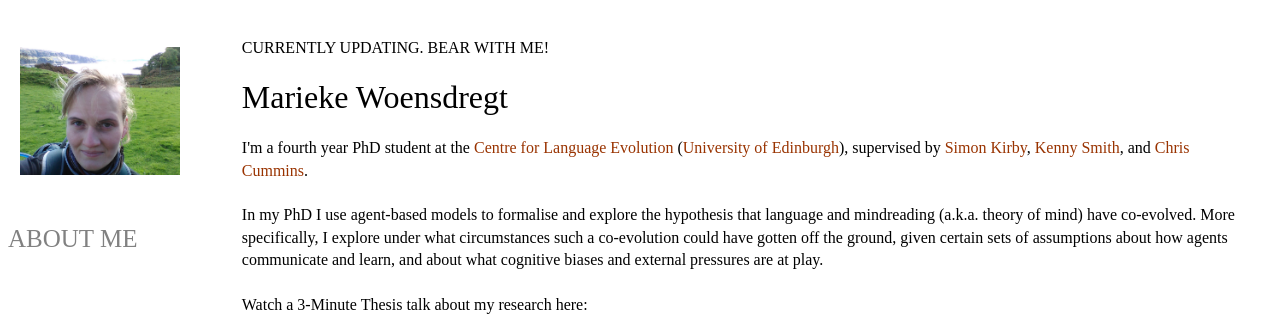
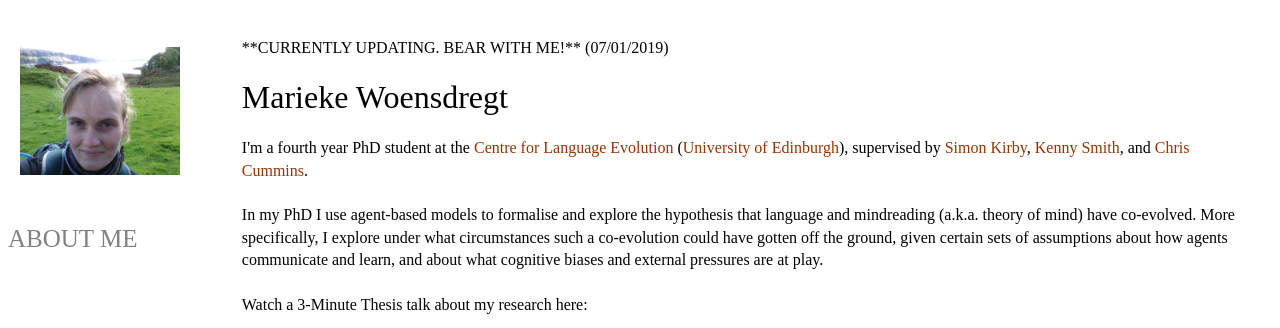
Before and after one commit to marieke-woensdregt/marieke-woensdregt.github.io, a Jekyll site: the page built from index.html, in a window 1280 px wide, cut to the strip 0-328 px from the top of the page. Built offline with Jekyll 4.4.1, drawn with Linux system fonts in a browser that asks for light colours.

Commit message:
Update index.html

```diff
--- a/index.html
+++ b/index.html
@@ -5,7 +5,7 @@
 
 
 <div class="blurb">
-	<h4> Currently updating. Bear with me! </h4>
+	<h4> **Currently updating. Bear with me!** (07/01/2019) </h4>
 	<h1>Marieke Woensdregt</h1>
 	<p>
 		I'm a fourth year PhD student at the <a href="http://www.lel.ed.ac.uk/cle/">Centre for Language Evolution</a>
```
